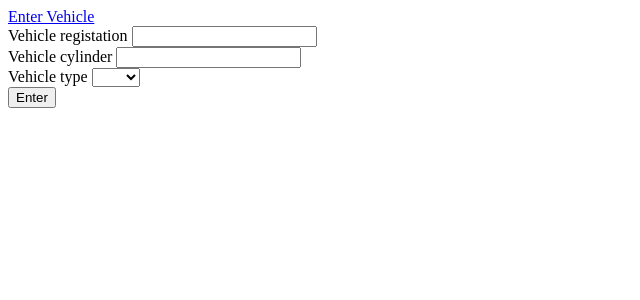
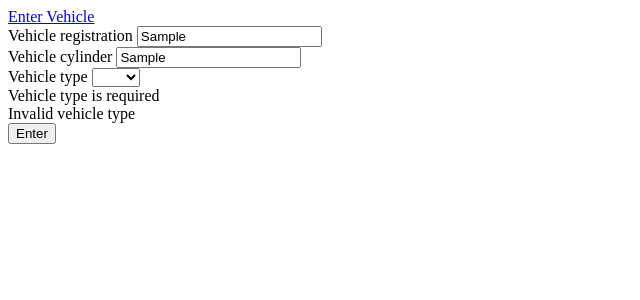
Before and after one commit to YesidHoyos/parking, an Angular app: page /enter-vehicle in a window 1280 px wide. Both pictures are taken after typing "Sample", "Sample" into the empty fields and a click on the button "Enter". Shown: the top 300 px of the page, without its empty margins (0-640 px from the left). Built offline with nearby package versions, Linux system fonts and the light colour scheme; no server answers.

Commit message:
validations are added to the enter vehicle form

```diff
--- a/src/app/enter-vehicle/enter-vehicle.component.html
+++ b/src/app/enter-vehicle/enter-vehicle.component.html
@@ -1,9 +1,15 @@
 <form [formGroup]="vehicleForm" (ngSubmit)="enterVehicle(vehicleForm.value)">
     <div>
         <label for="placa">
-            Vehicle registation
+            Vehicle registration
         </label>
         <input id="placa" type="text" formControlName="placa">
+        <div *ngIf="vehicleFormControls.placa.invalid && (vehicleFormControls.placa.dirty
+            || vehicleFormControls.placa.touched || controlFormError)">
+            <div *ngIf="vehicleFormControls.placa.errors.required">
+                Vehicle registration is required
+            </div>
+        </div>
     </div>
 
     <div>
@@ -11,6 +17,12 @@
             Vehicle cylinder
         </label>
         <input id="cilindraje" type="text" formControlName="cilindraje">
+        <div *ngIf="vehicleFormControls.cilindraje.invalid && (vehicleFormControls.cilindraje.dirty
+            || vehicleFormControls.cilindraje.touched || controlFormError)">
+            <div *ngIf="vehicleFormControls.cilindraje.errors.required">
+                Vehicle cylinder is required
+            </div>
+        </div>
     </div>
 
     <div>
@@ -18,9 +30,18 @@
             Vehicle type
         </label>
         <select name="tipo" id="tipo" formControlName="tipo">
-            <option value="1" selected>Car</option>
-            <option value="2">Bike</option>
+            <option *ngFor="let vehicleType of vehicleTypes" [value]="vehicleType.code">{{vehicleType.description}}
+            </option>
         </select>
+        <div *ngIf="vehicleFormControls.tipo.invalid && (vehicleFormControls.tipo.dirty
+            || vehicleFormControls.tipo.touched || controlFormError)">
+            <div *ngIf="vehicleFormControls.tipo.errors.required">
+                Vehicle type is required
+            </div>
+            <div *ngIf="vehicleFormControls.tipo.errors.invalidType">
+                Invalid vehicle type
+            </div>
+        </div>
     </div>
     <button type="submit">Enter</button>
 </form>
--- a/src/app/enter-vehicle/enter-vehicle.component.ts
+++ b/src/app/enter-vehicle/enter-vehicle.component.ts
@@ -1,8 +1,10 @@
 import { Component, OnInit } from '@angular/core';
-import { FormBuilder, FormGroup } from '@angular/forms';
+import { FormBuilder, FormGroup, Validators } from '@angular/forms';
 
 import { VehicleService } from '../vehicle.service';
 import { Vehicle } from '../vehicle';
+import { VehicleType } from '../vehicle-type';
+import { VehiculeTypeValidator } from '../vehicle-type-validator';
 
 @Component({
   selector: 'app-enter-vehicle',
@@ -12,20 +14,36 @@ import { Vehicle } from '../vehicle';
 export class EnterVehicleComponent implements OnInit {
 
   vehicleForm: FormGroup;
+  controlFormError: boolean;
+
+  car: VehicleType = new VehicleType(1,'Car');
+  bike: VehicleType = new VehicleType(2, 'Bike');
+  vehicleTypes: VehicleType[] = [this.car, this.bike]
+
+  private commonValidators: Validators = [Validators.required];
 
   constructor(private vehicleService: VehicleService, private formBuilder: FormBuilder) {
+  }
+
+  ngOnInit() {
     this.vehicleForm = this.formBuilder.group({
-      placa: '',
-      cilindraje: '',
-      tipo: ''
+      placa: ['', this.commonValidators],
+      cilindraje: ['', this.commonValidators],
+      tipo: ['', [Validators.required, VehiculeTypeValidator]]
     })
   }
 
-  ngOnInit() {
+  get vehicleFormControls() {
+    return this.vehicleForm.controls;
   }
 
   enterVehicle(vehicle: Vehicle) {
-    console.log(vehicle);
+    this.controlFormError = false;
+
+    if (this.vehicleForm.invalid) {
+      this.controlFormError = true;
+      return;
+    }
     this.vehicleService.enterVehicle(vehicle).subscribe((response) => {
       console.log(response);
     })
--- /dev/null
+++ b/src/app/vehicle-type-validator.ts
@@ -0,0 +1,8 @@
+import { FormGroup, AbstractControl } from '@angular/forms';
+
+export function VehiculeTypeValidator(control: AbstractControl): { [key: string]: any } | null {
+    console.log(control);
+    // set error on control if validation fails
+    return control.value === "1" || control.value === "2" ? null
+        : { invalidType: { valid: false, value: control.value } }
+}
--- /dev/null
+++ b/src/app/vehicle-type.ts
@@ -0,0 +1,9 @@
+export class VehicleType {
+    code: number;
+    description: string;
+
+    constructor(code: number, description: string){
+        this.code = code;
+        this.description = description;
+    }
+}
```
